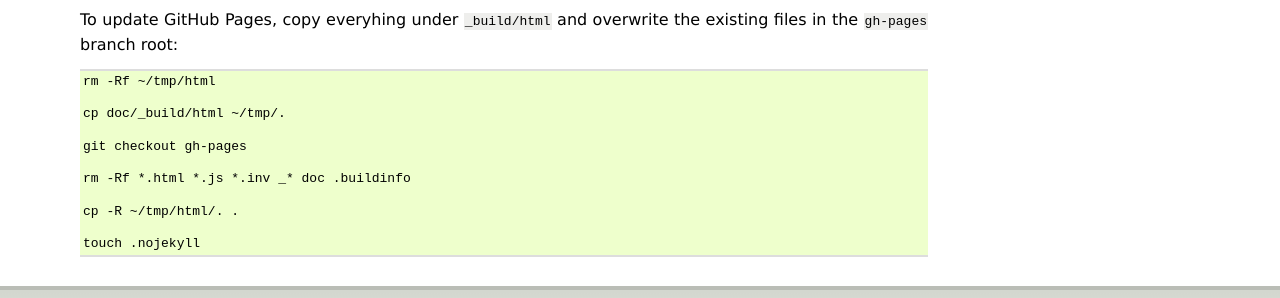
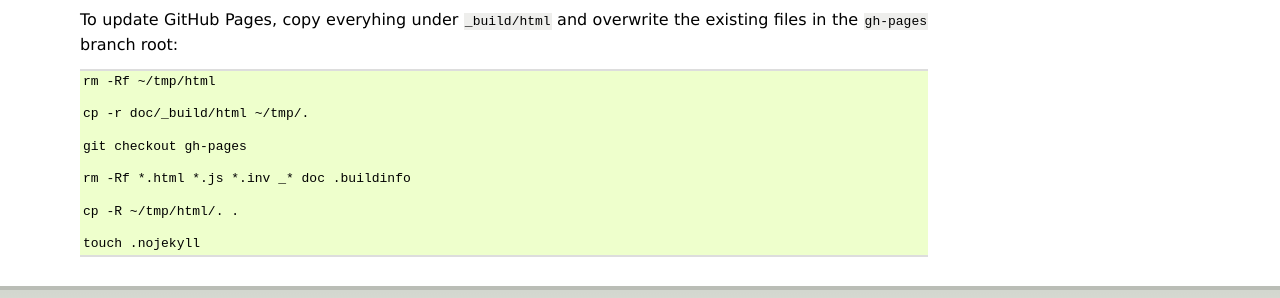
Before and after one commit to SAP/node-rfc, a Sphinx documentation site: the page built from doc/install.rst, in a window 1280 px wide and 900 px high, scrolled down 4022 px. Shown: the part 500-798 px from the top of the window. Built offline with Sphinx 7.4.7, drawn with Linux system fonts in a browser that asks for light colours.

Commit message:
documentation

```diff
--- a/doc/install.rst
+++ b/doc/install.rst
@@ -282,7 +282,7 @@ To update GitHub Pages, copy everyhing under ``_build/html`` and overwrite the e
 
   rm -Rf ~/tmp/html
 
-  cp doc/_build/html ~/tmp/.
+  cp -r doc/_build/html ~/tmp/.
 
   git checkout gh-pages
 
```
